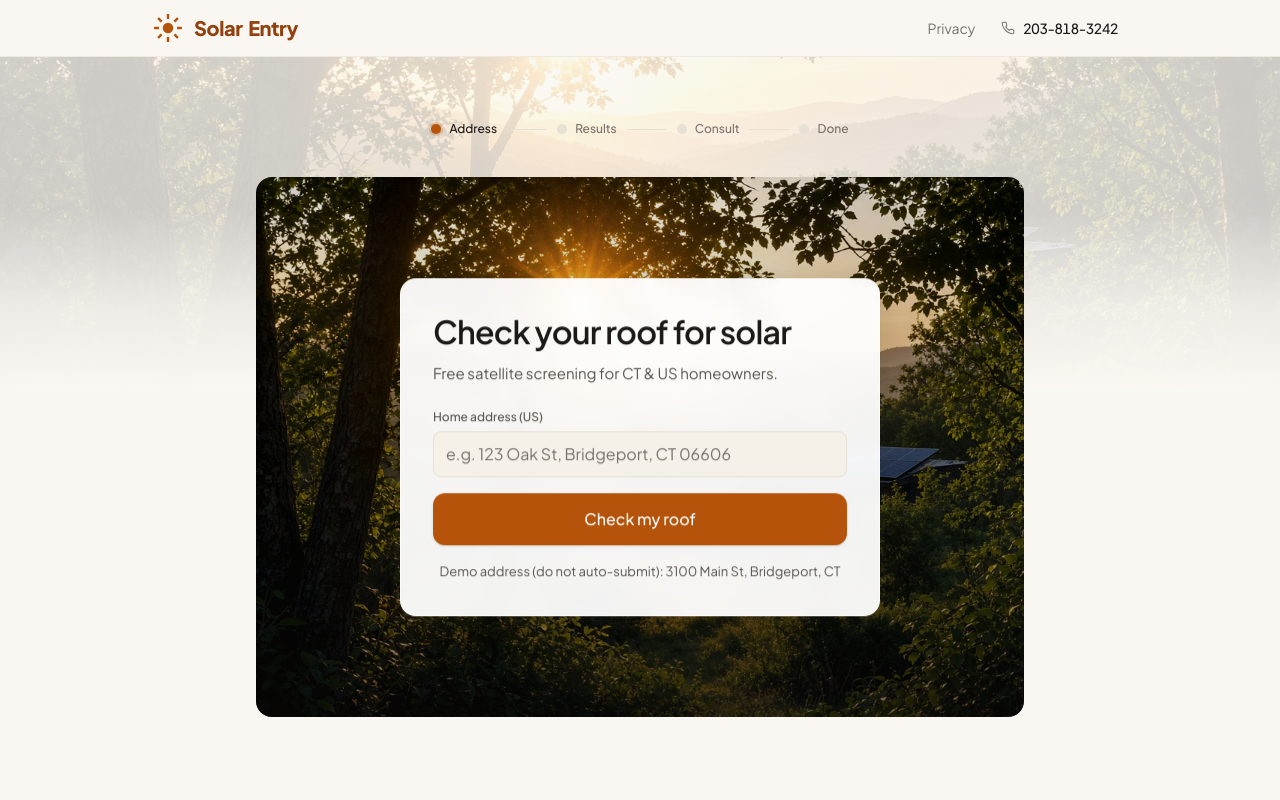
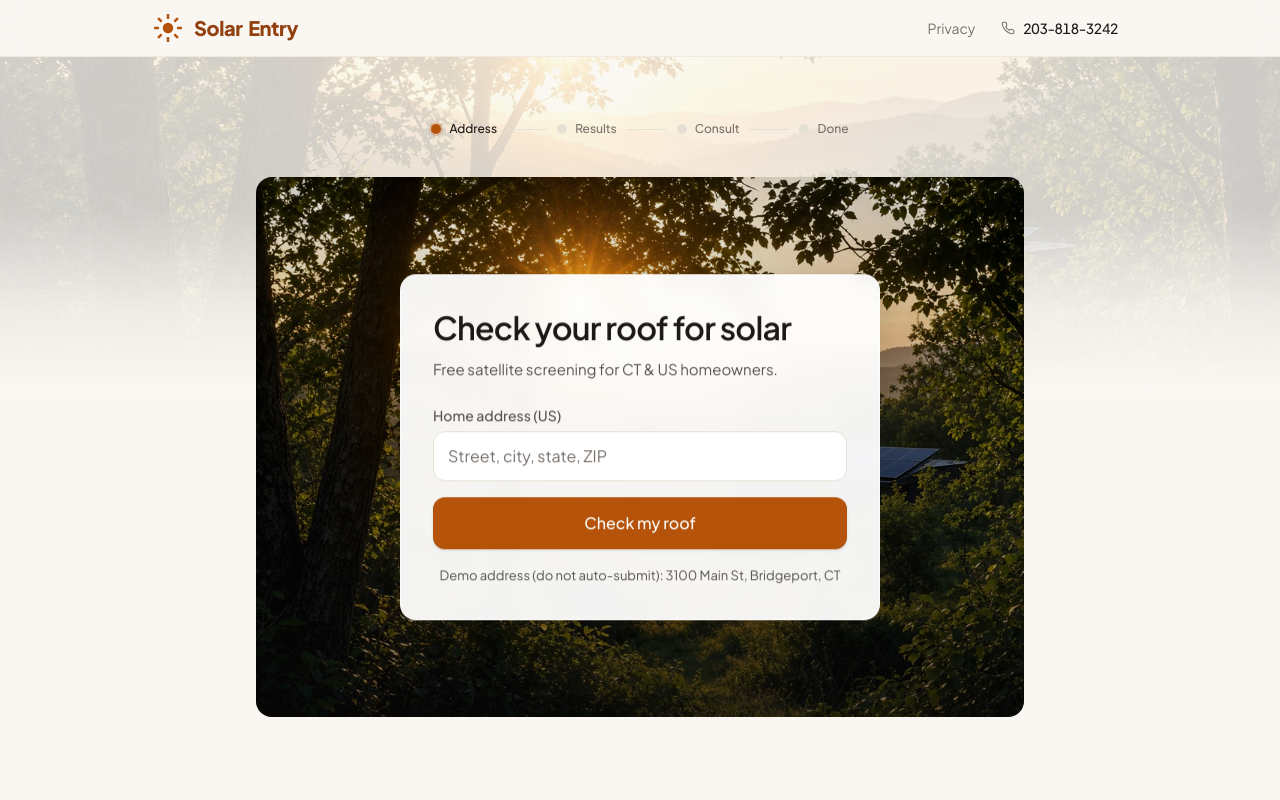
Before and after one commit to myagentmarcel-collab/solarentry, a Next.js app: page / in a window 1280 px wide. Shown: the top 800 px of the page. Built offline with nearby package versions, Linux system fonts and the light colour scheme.

Commit message:
style: mobile-safe placeholder; soft input surfaces

```diff
--- a/src/components/AddressInput.tsx
+++ b/src/components/AddressInput.tsx
@@ -5,7 +5,7 @@ interface AddressInputProps {
   onChange: (value: string) => void;
   disabled?: boolean;
   id?: string;
-  /** Tighter spacing for the window-pane hero card */
+  /** Tighter spacing for the hero form card */
   compact?: boolean;
 }
 
@@ -21,11 +21,11 @@ export function AddressInput({
   compact = false,
 }: AddressInputProps) {
   return (
-    <div className="w-full">
+    <div className="w-full min-w-0">
       <label
         htmlFor={id}
         className={`mb-1.5 block font-medium text-[var(--muted)] ${
-          compact ? "text-xs" : "mb-2 text-sm"
+          compact ? "text-xs sm:text-sm" : "mb-2 text-sm"
         }`}
       >
         Home address (US)
@@ -34,16 +34,16 @@ export function AddressInput({
         id={id}
         type="text"
         autoComplete="street-address"
-        placeholder="e.g. 123 Oak St, Bridgeport, CT 06606"
+        placeholder="Street, city, state, ZIP"
         value={value}
         onChange={(e) => onChange(e.target.value)}
         disabled={disabled}
-        className={`w-full rounded-lg border border-[var(--border)] bg-[var(--surface-elevated)] text-base text-[var(--foreground)] outline-none transition placeholder:text-[var(--muted-dim)] focus:border-[var(--accent)] focus:ring-2 focus:ring-[var(--accent)]/20 disabled:opacity-50 ${
-          compact ? "px-3 py-2.5" : "px-4 py-3.5"
+        className={`w-full min-w-0 rounded-xl border border-[var(--border)] bg-[var(--surface)] text-base text-[var(--foreground)] outline-none transition placeholder:text-[var(--muted-dim)] focus:border-[var(--accent)] focus:ring-2 focus:ring-[var(--accent)]/20 disabled:opacity-50 ${
+          compact ? "px-3 py-3 sm:px-3.5 sm:py-3" : "px-4 py-3.5"
         }`}
       />
       {!compact && (
-        <p className="mt-2 text-xs text-[var(--muted-dim)]">
+        <p className="mt-2 text-xs leading-relaxed text-[var(--muted)]">
           Enter full street address (city, state, ZIP); we’ll look it up on
           submit.
         </p>
```
